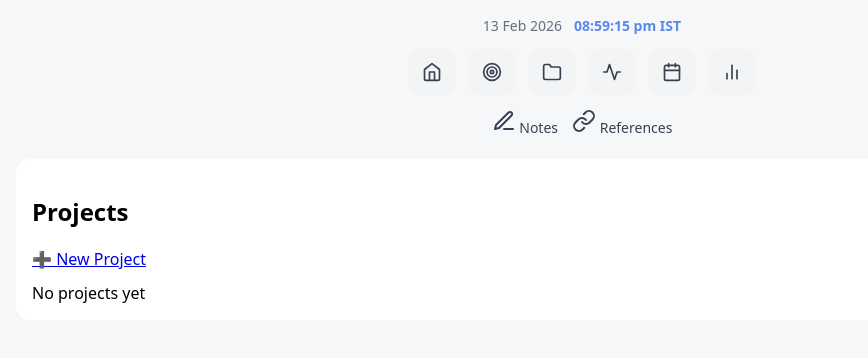
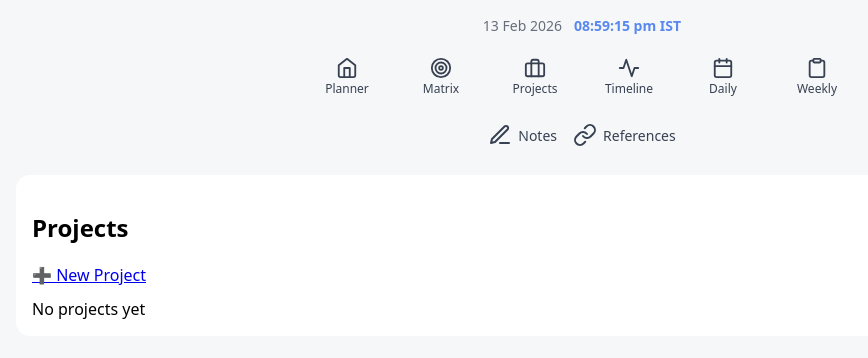
Before and after one commit to venghatesh-stack/DailyPlanner, a Flask app: page /projects in a window 1280 px wide. Shown: the top 358 px of the page, without its empty margins (58-926 px from the left). Run offline with Flask 3, Linux system fonts and the light colour scheme; the visitor is signed in with stand-in values (Sample User, id 1); data that the repository does not hold is empty.

Commit message:
Better icons for navigation

```diff
--- a/templates/_top_nav.html
+++ b/templates/_top_nav.html
@@ -1,14 +1,18 @@
 <!-- ======================================================
-     GLOBAL TOP NAV / CONTEXT HEADER (SVG ICONS UPGRADE)
+     GLOBAL TOP NAV / CONTEXT HEADER (PLANNER ICON SYSTEM)
      ====================================================== -->
 
-<!-- Feather Icons (load once — safe if included multiple times) -->
+<!-- Feather Icons -->
 <script src="https://unpkg.com/feather-icons"></script>
 
 <style>
 .top-context {
-  margin-bottom: 10px;
+  margin-bottom: 12px;
 }
+
+/* ======================
+   DATE / TIME
+====================== */
 
 .date-row {
   display: flex;
@@ -16,7 +20,7 @@
   align-items: center;
   font-size: 14px;
   color: #374151;
-  margin-bottom: 8px;
+  margin-bottom: 10px;
 }
 
 .date-row .time {
@@ -24,57 +28,77 @@
   color: #2563eb;
 }
 
+/* ======================
+   ICON NAV WITH LABELS
+====================== */
+
 .nav-icons {
   display: flex;
-  gap: 14px;
-  align-items: center;
-  margin-bottom: 8px;
+  gap: 18px;
+  align-items: flex-start;
+  margin-bottom: 10px;
+  flex-wrap: wrap;
 }
 
 .nav-icons a {
-  display: inline-flex;
+  display: flex;
+  flex-direction: column;
   align-items: center;
-  justify-content: center;
-  width: 34px;
-  height: 34px;
-  border-radius: 10px;
+  text-decoration: none;
   color: #374151;
-  text-decoration: none;
-  background: #f3f4f6;
+  font-size: 12px;
+  font-weight: 500;
+  width: 68px;
+  padding: 6px 4px;
+  border-radius: 12px;
   transition: all 0.15s ease;
 }
 
 .nav-icons a:hover {
-  background: #e5e7eb;
+  background: #f3f4f6;
+  color: #2563eb;
   transform: translateY(-1px);
 }
 
 .nav-icons svg {
-  width: 20px;
-  height: 20px;
+  width: 22px;
+  height: 22px;
   stroke-width: 2;
+  margin-bottom: 4px;
 }
+
+/* ======================
+   TEXT LINKS
+====================== */
 
 .nav-links {
   display: flex;
-  gap: 14px;
-  margin-bottom: 6px;
+  gap: 16px;
+  margin: 6px 0;
   font-size: 14px;
 }
 
 .nav-links a {
   text-decoration: none;
   color: #374151;
+  display: inline-flex;
+  gap: 6px;
+  align-items: center;
 }
 
 .nav-links a:hover {
   text-decoration: underline;
 }
 
+/* ======================
+   SECTION TITLE
+====================== */
+
 .section-title {
   font-size: 15px;
   font-weight: 600;
   color: #111827;
+  margin-top: 4px;
 }
 </style>
 
@@ -83,66 +107,83 @@
 
   <!-- Date + Time -->
   <div class="date-row">
-    <span class="date" id="live-date"></span>
+    <span id="live-date"></span>
     <span class="time" id="live-time"></span>
   </div>
 
-  <!-- Navigation Icons -->
+  <!-- ======================
+       NAVIGATION
+  ======================= -->
+
   <div class="nav-icons">
 
-    <!-- Home / Planner -->
-    <a href="/" title="Daily Planner">
+    <a href="/" title="Planner">
       <i data-feather="home"></i>
+      <span>Planner</span>
     </a>
 
-    <!-- Eisenhower Matrix -->
-    <a href="/todo" title="Eisenhower Matrix">
+    <a href="/todo" title="Matrix">
       <i data-feather="target"></i>
+      <span>Matrix</span>
     </a>
 
-    <!-- Projects -->
+    <!-- ✅ Better than folder -->
     <a href="/projects" title="Projects">
-      <i data-feather="folder"></i>
+      <i data-feather="briefcase"></i>
+      <span>Projects</span>
     </a>
 
-    <!-- Timeline -->
-    <a href="/projects/timeline" title="Project Timeline">
+    <!-- timeline / flow -->
+    <a href="/projects/timeline" title="Timeline">
       <i data-feather="activity"></i>
+      <span>Timeline</span>
     </a>
 
-    <!-- Daily Summary -->
+    <!-- daily = day calendar -->
     <a href="/summary?view=daily" title="Daily Summary">
       <i data-feather="calendar"></i>
+      <span>Daily</span>
     </a>
 
-    <!-- Weekly Summary -->
-    <a href="/summary?view=weekly" title="Weekly Summary">
-      <i data-feather="bar-chart-2"></i>
+    <!-- ✅ clearer than bar-chart -->
+    <a href="/summary?view=weekly" title="Weekly Review">
+      <i data-feather="clipboard"></i>
+      <span>Weekly</span>
     </a>
 
     {% if project is defined %}
-      <!-- Gantt -->
+
       <a href="/projects/{{ project.project_id }}/gantt" title="Gantt">
         <i data-feather="bar-chart"></i>
+        <span>Gantt</span>
       </a>
 
-      <!-- Project Planner -->
+      <!-- planner board style -->
       <a href="/projects/{{ project.project_id }}/tasks" title="Project Planner">
         <i data-feather="trello"></i>
+        <span>Planner</span>
       </a>
+
     {% endif %}
 
   </div>
 
-  <!-- Text Links -->
+  <!-- ======================
+       KNOWLEDGE LINKS
+  ======================= -->
+
   <div class="nav-links">
+
     <a href="/notes/scribble">
-      <i data-feather="edit-3"></i> Notes
+      <i data-feather="edit-3"></i>
+      Notes
     </a>
 
     <a href="/notes/references">
-      <i data-feather="link"></i> References
+      <i data-feather="link"></i>
+      References
     </a>
+
   </div>
 
   <!-- Section Title -->
@@ -157,6 +198,7 @@
 /* ======================
    IST CLOCK
 ====================== */
+
 function updateDateTime() {
   const now = new Date(
     new Date().toLocaleString("en-US", { timeZone: "Asia/Kolkata" })
@@ -181,7 +223,8 @@ updateDateTime();
 setInterval(updateDateTime, 1000);
 
 /* ======================
-   Activate Feather Icons
+   ACTIVATE ICONS
 ====================== */
+
 feather.replace();
 </script>
```
